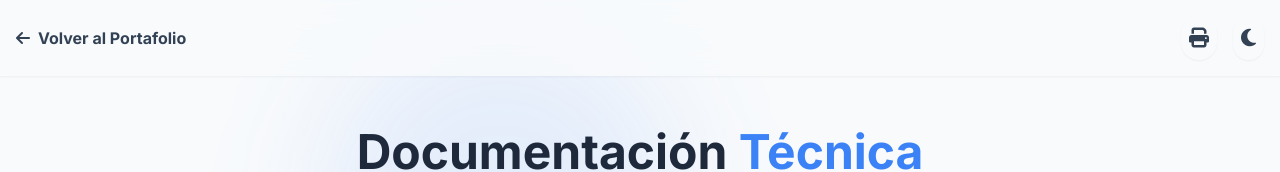
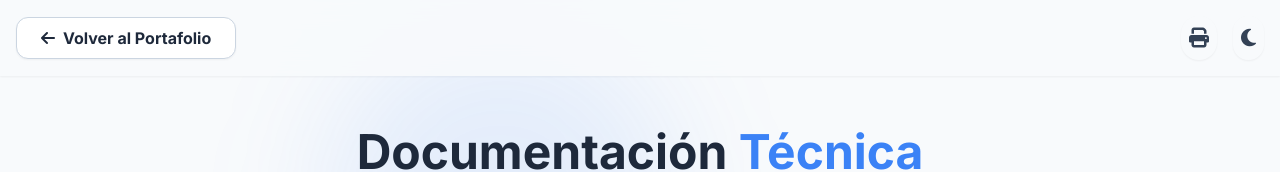
Before and after one commit to AndresPuyol/portafolio-andres, a plain HTML site: page documentation.html in a window 1280 px wide. Shown: the top 172 px of the page. Drawn offline with nearby package versions, Linux system fonts and the light colour scheme.

Commit message:
agregue mejora boton retroceder

```diff
--- a/documentation.html
+++ b/documentation.html
@@ -48,8 +48,8 @@
     <nav
         class="w-full p-4 flex justify-between items-center fixed top-0 left-0 right-0 z-50 bg-lightbg/90 dark:bg-primary/90 backdrop-blur-md shadow-sm transition-colors duration-300 no-print">
         <a href="index.html"
-            class="flex items-center gap-2 text-slate-700 dark:text-slate-200 hover:text-secondary font-bold transition-colors">
-            <i class="fas fa-arrow-left"></i> Volver al Portafolio
+            class="px-6 py-2 bg-white dark:bg-slate-800 border border-slate-300 dark:border-slate-600 hover:bg-slate-50 dark:hover:bg-slate-700 text-slate-800 dark:text-white rounded-xl font-bold transition-all duration-300 shadow-sm hover:shadow-lg hover:-translate-y-1 flex items-center justify-center gap-2 group">
+            <i class="fas fa-arrow-left group-hover:-translate-x-1 transition-transform"></i> Volver al Portafolio
         </a>
         <div class="flex gap-4">
             <button onclick="window.print()"
```
